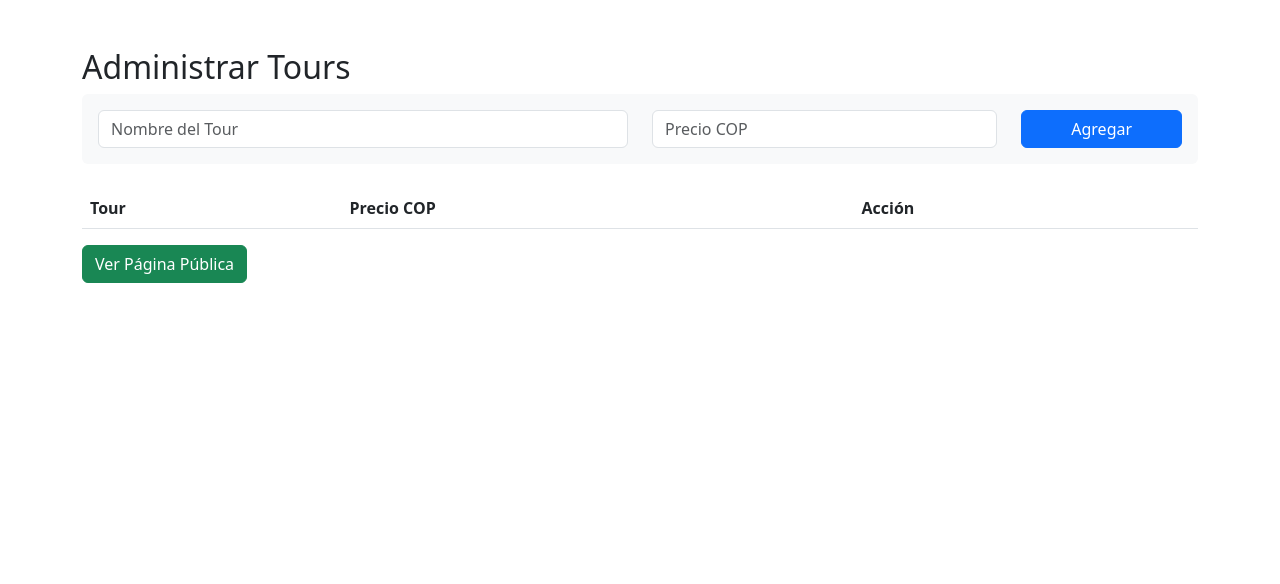
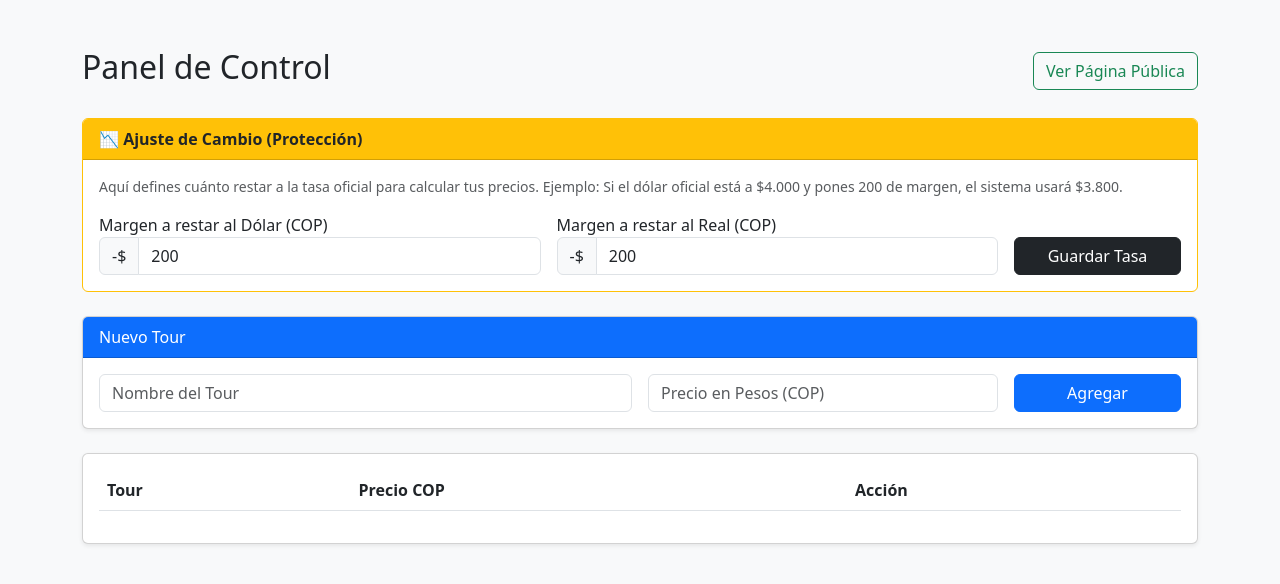
Before and after one commit to Bendelto/precios-divisas, a PHP site: page /admin.php in a window 1280 px wide. Shown: the top 584 px of the page. Run offline with PHP 8.4, Linux system fonts and the light colour scheme; the visitor is signed in with stand-in values (Sample User, id 1); lists and menus that the app fills with data are empty.

Commit message:
Margen de cambio

```diff
--- a/admin.php
+++ b/admin.php
@@ -1,32 +1,52 @@
 <?php
 session_start();
-// SEGURIDAD SIMPLE
-if (isset($_POST['login']) && $_POST['pass'] == 'Dc@6691400') {
+// --- SEGURIDAD ---
+if (isset($_POST['login']) && $_POST['pass'] == 'TU_CONTRASEÑA') { // <--- PON TU CONTRASEÑA AQUÍ
     $_SESSION['admin'] = true;
 }
 if (!isset($_SESSION['admin'])) {
-    echo '<form method="post" style="text-align:center; margin-top:50px;">
-            <input type="password" name="pass" placeholder="Contraseña">
-            <button name="login" type="submit">Entrar</button>
-          </form>';
+    echo '<link href="https://cdn.jsdelivr.net/npm/bootstrap@5.3.0/dist/css/bootstrap.min.css" rel="stylesheet">
+          <div class="d-flex justify-content-center align-items-center vh-100 bg-light">
+            <form method="post" class="card p-4 shadow">
+                <h4 class="mb-3">Acceso Admin</h4>
+                <input type="password" name="pass" class="form-control mb-2" placeholder="Contraseña">
+                <button name="login" type="submit" class="btn btn-primary w-100">Entrar</button>
+            </form>
+          </div>';
     exit;
 }
 
-$file = 'data.json';
-$tours = file_exists($file) ? json_decode(file_get_contents($file), true) : [];
+// --- ARCHIVOS DE DATOS ---
+$fileTours = 'data.json';
+$fileConfig = 'config.json';
 
-// AGREGAR TOUR
+// Cargar datos existentes
+$tours = file_exists($fileTours) ? json_decode(file_get_contents($fileTours), true) : [];
+$config = file_exists($fileConfig) ? json_decode(file_get_contents($fileConfig), true) : ['margen_usd' => 200, 'margen_brl' => 200];
+
+// --- GUARDAR CONFIGURACIÓN DE TASAS ---
+if (isset($_POST['save_config'])) {
+    $config['margen_usd'] = floatval($_POST['margen_usd']);
+    $config['margen_brl'] = floatval($_POST['margen_brl']);
+    file_put_contents($fileConfig, json_encode($config));
+    header("Location: admin.php");
+    exit;
+}
+
+// --- AGREGAR TOUR ---
 if (isset($_POST['add'])) {
     $tours[] = ['nombre' => $_POST['nombre'], 'precio_cop' => $_POST['precio']];
-    file_put_contents($file, json_encode($tours));
+    file_put_contents($fileTours, json_encode($tours));
     header("Location: admin.php");
+    exit;
 }
 
-// BORRAR TOUR
+// --- BORRAR TOUR ---
 if (isset($_GET['delete'])) {
     unset($tours[$_GET['delete']]);
-    file_put_contents($file, json_encode(array_values($tours)));
+    file_put_contents($fileTours, json_encode(array_values($tours)));
     header("Location: admin.php");
+    exit;
 }
 ?>
 
@@ -35,38 +55,75 @@ if (isset($_GET['delete'])) {
 <head>
     <meta charset="UTF-8">
     <meta name="viewport" content="width=device-width, initial-scale=1.0">
-    <title>Admin Tours</title>
+    <title>Admin Tours & Tasas</title>
     <link href="https://cdn.jsdelivr.net/npm/bootstrap@5.3.0/dist/css/bootstrap.min.css" rel="stylesheet">
 </head>
-<body class="container py-5">
-    <h2>Administrar Tours</h2>
+<body class="bg-light py-5">
+<div class="container">
+    <div class="d-flex justify-content-between align-items-center mb-4">
+        <h2>Panel de Control</h2>
+        <a href="index.php" target="_blank" class="btn btn-outline-success">Ver Página Pública</a>
+    </div>
 
-    <form method="post" class="mb-4 p-3 bg-light rounded">
-        <div class="row">
+    <div class="card mb-4 border-warning">
+        <div class="card-header bg-warning text-dark fw-bold">📉 Ajuste de Cambio (Protección)</div>
+        <div class="card-body">
+            <p class="small text-muted">Aquí defines cuánto restar a la tasa oficial para calcular tus precios. Ejemplo: Si el dólar oficial está a $4.000 y pones 200 de margen, el sistema usará $3.800.</p>
+            <form method="post" class="row g-3">
+                <div class="col-md-5">
+                    <label>Margen a restar al Dólar (COP)</label>
+                    <div class="input-group">
+                        <span class="input-group-text">-$</span>
+                        <input type="number" name="margen_usd" class="form-control" value="<?= $config['margen_usd'] ?>" required>
+                    </div>
+                </div>
+                <div class="col-md-5">
+                    <label>Margen a restar al Real (COP)</label>
+                    <div class="input-group">
+                        <span class="input-group-text">-$</span>
+                        <input type="number" name="margen_brl" class="form-control" value="<?= $config['margen_brl'] ?>" required>
+                    </div>
+                </div>
+                <div class="col-md-2 d-flex align-items-end">
+                    <button type="submit" name="save_config" class="btn btn-dark w-100">Guardar Tasa</button>
+                </div>
+            </form>
+        </div>
+    </div>
+
+    <div class="card shadow-sm">
+        <div class="card-header bg-primary text-white">Nuevo Tour</div>
+        <div class="card-body">
+            <form method="post" class="row g-3">
                 <div class="col-md-6">
                     <input type="text" name="nombre" class="form-control" placeholder="Nombre del Tour" required>
                 </div>
                 <div class="col-md-4">
-                <input type="number" name="precio" class="form-control" placeholder="Precio COP" required>
+                    <input type="number" name="precio" class="form-control" placeholder="Precio en Pesos (COP)" required>
                 </div>
                 <div class="col-md-2">
                     <button type="submit" name="add" class="btn btn-primary w-100">Agregar</button>
                 </div>
+            </form>
         </div>
-    </form>
+    </div>
 
-    <table class="table table-striped">
+    <div class="card mt-4 shadow-sm">
+        <div class="card-body">
+            <table class="table table-hover">
                 <thead><tr><th>Tour</th><th>Precio COP</th><th>Acción</th></tr></thead>
                 <tbody>
                     <?php foreach ($tours as $id => $tour): ?>
                     <tr>
-                <td><?= $tour['nombre'] ?></td>
+                        <td><?= htmlspecialchars($tour['nombre']) ?></td>
                         <td>$<?= number_format($tour['precio_cop']) ?></td>
-                <td><a href="?delete=<?= $id ?>" class="btn btn-danger btn-sm">Borrar</a></td>
+                        <td><a href="?delete=<?= $id ?>" class="btn btn-danger btn-sm" onclick="return confirm('¿Borrar?');">Borrar</a></td>
                     </tr>
                     <?php endforeach; ?>
                 </tbody>
             </table>
-    <a href="index.php" target="_blank" class="btn btn-success">Ver Página Pública</a>
+        </div>
+    </div>
+</div>
 </body>
 </html>
```
Also changed, not shown: index.php (+78 -41 lines). Lines whose indentation alone changed are shown as unchanged.
